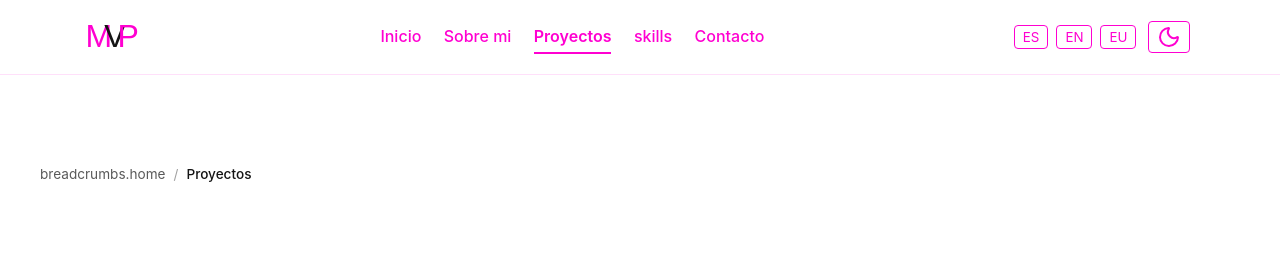
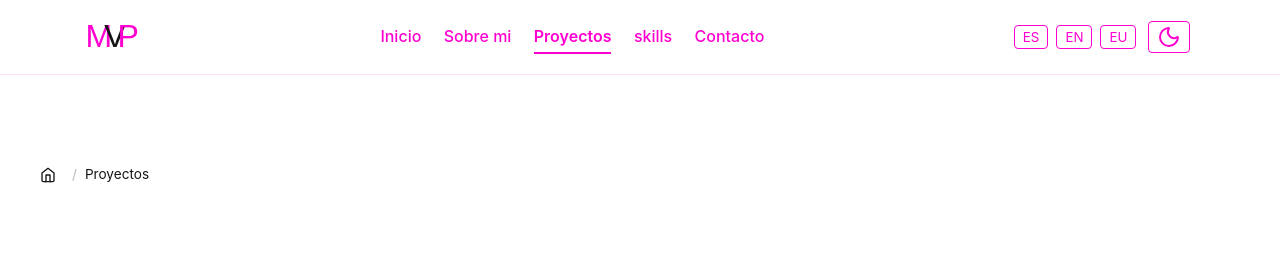
Before and after one commit to vickypineli/porfolio-vicky, a React (Vite) app: page /projects in a window 1280 px wide. Shown: the top 254 px of the page. Built offline with nearby package versions, Linux system fonts and the light colour scheme.

Commit message:
add icon home in breadcrubms.jsx

```diff
--- a/src/components/Breadcrumbs/Breadcrumbs.jsx
+++ b/src/components/Breadcrumbs/Breadcrumbs.jsx
@@ -2,26 +2,43 @@
 
 import { Link } from "react-router-dom";
 //import AnimatedItem from "../Animation/AnimatedItem";
+import { useBreadcrumbsFromRoute } from "../../hooks/useBreadcrumbsFromRoute";
+import { FiHome } from "react-icons/fi";
+
 import styles from "./Breadcrumbs.module.scss";
-import { useBreadcrumbsFromRoute } from "../../hooks/useBreadcrumbsFromRoute";
+
 
 export default function Breadcrumbs() {
   const crumbs = useBreadcrumbsFromRoute();
 
   return (
     <nav aria-label="Breadcrumb" className={styles.breadcrumbs}>
-      <ol>
+<ol>
         {crumbs.map((crumb, index) => {
-          const isLast = crumb.current || index === crumbs.length - 1;
+          const isCurrent = crumb.current;
+          const isHome = index === 0;
 
           return (
-            <li key={index}>
-              {isLast ? (
-                <span aria-current="page" className={styles.current}>
+            <li
+              key={index}
+              className={styles.item}
+              style={{ "--i": index }}
+            >
+              {isCurrent ? (
+                <span
+                  aria-current="page"
+                  className={styles.current}
+                >
                   {crumb.label}
                 </span>
               ) : (
-                <Link to={crumb.to}>{crumb.label}</Link>
+                <Link
+                  to={crumb.to}
+                  aria-label={isHome ? "Inicio" : undefined}
+                  className={styles.link}
+                >
+                  {isHome ? <FiHome size={16} /> : crumb.label}
+                </Link>
               )}
             </li>
           );
--- a/src/components/Breadcrumbs/Breadcrumbs.module.scss
+++ b/src/components/Breadcrumbs/Breadcrumbs.module.scss
@@ -1,45 +1,62 @@
-// src/components/Breadcrumbs/Breadcrumbs.module.scss
+/* src/components/Breadcrumbs/Breadcrumbs.module.scss */
 
 .breadcrumbs {
-  margin-bottom: 1.5rem;
+  margin-bottom: 2rem;
   font-size: 0.85rem;
+}
 
 ol {
   display: flex;
+  flex-wrap: wrap;
   gap: 0.5rem;
   list-style: none;
   padding: 0;
   margin: 0;
 }
 
-  li {
+.item {
   display: flex;
   align-items: center;
   gap: 0.5rem;
 
-    &::after {
-      content: "/";
-      opacity: 0.4;
+  /* Animación */
+  opacity: 0;
+  transform: translateY(6px);
+  animation: breadcrumbFade 0.4s ease forwards;
+  animation-delay: calc(var(--i) * 0.06s);
 }
 
-    &:last-child::after {
+.item::after {
+  content: "/";
+  margin-left: 0.5rem;
+  opacity: 0.3;
+}
+
+.item:last-child::after {
   content: "";
+}
+
+.link {
+  display: inline-flex;
+  align-items: center;
+  gap: 0.3rem;
+  color: var(--color-text);
+  text-decoration: none;
+  transition: color 0.2s ease;
+
+  &:hover {
+    color: var(--color-accent);
   }
 }
 
-  a {
-    color: var(--color-text);
-    opacity: 0.7;
-    text-decoration: none;
+.current {
+  color: var(--color-accent);
+  font-weight: 500;
+}
 
-    &:hover {
-      color: var(--color-accent);
+@keyframes breadcrumbFade {
+  to {
     opacity: 1;
+    transform: translateY(0);
   }
 }
-
-  span {
-    color: var(--color-text);
-    font-weight: 500;
-  }
-}
```
Lines whose indentation alone changed are shown as unchanged.
